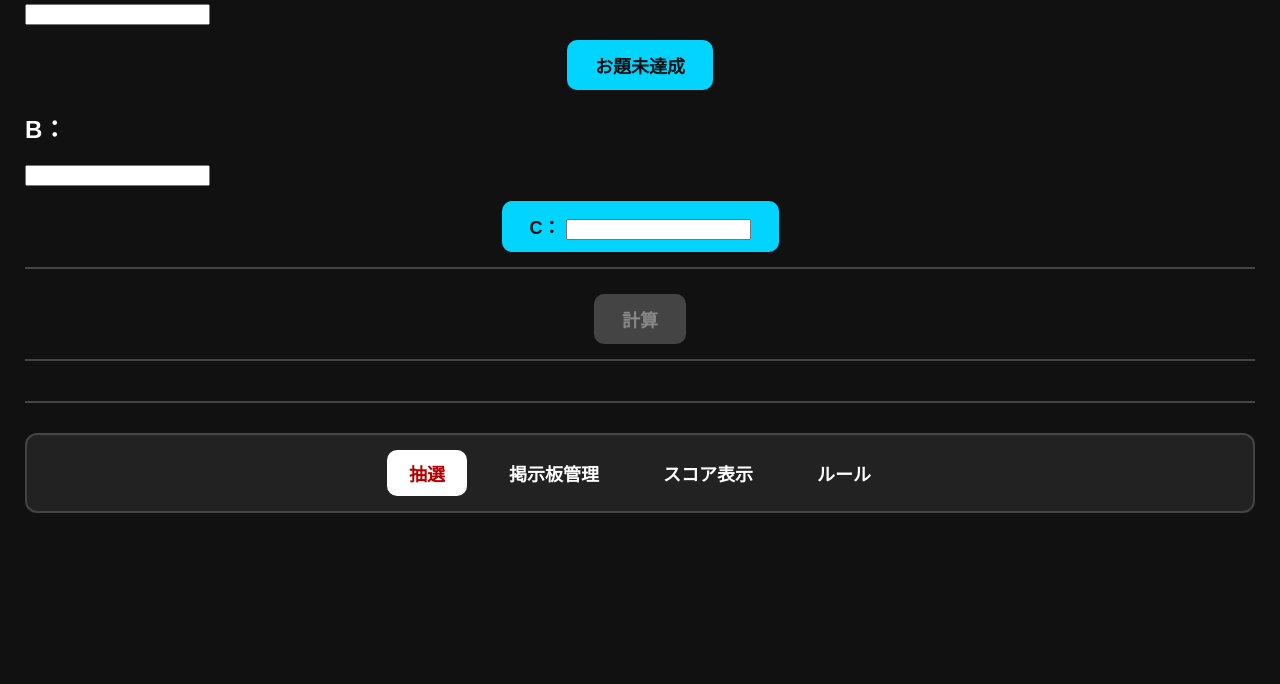
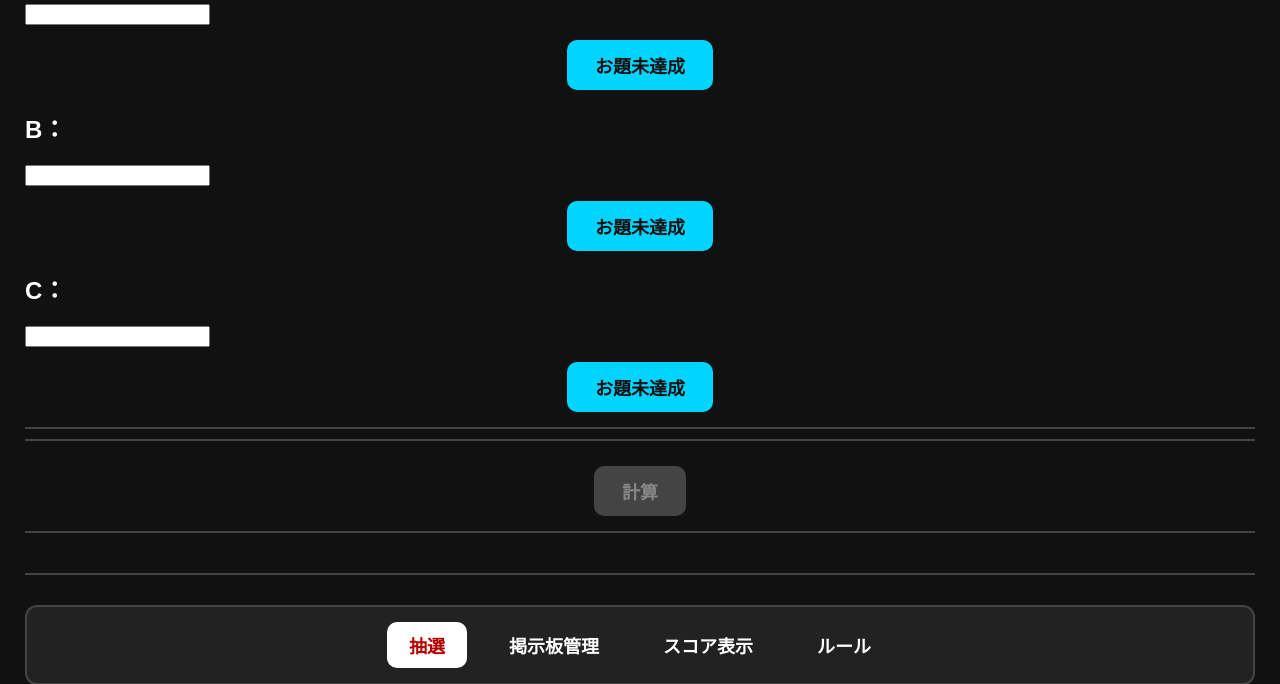
Before and after one commit to KrasnayaPloshchad2718/BowlingWeb, a Flask app: page /client in a window 1280 px wide. Shown: the part 354-1038 px from the top of the page. Before the commit the page ends 867 px from the top, so only its background shows below. Run offline with Flask 3, Linux system fonts and the light colour scheme; the visitor is signed in with stand-in values (Sample User, id 1).

Commit message:
Update client.html

```diff
--- a/templates/client.html
+++ b/templates/client.html
@@ -37,19 +37,19 @@
     <div>
         <h2 id="A">A：</h2>
         <input id="scoreA" type="number">
-        <button id="IsNotAchievedA">お題未達成</button>
+        <button id="IsNotAchievedA" class="toggle-btn">お題未達成</button>
     </div>
 
     <div>
         <h2 id="B">B：</h2>
         <input id="scoreB" type="number">
-        <button id="IsNotAchievedB>お題未達成</button>
+        <button id="IsNotAchievedB" class="toggle-btn">お題未達成</button>
     </div>
 
     <div>
         <h2 id="C">C：</h2>
         <input id="scoreC" type="number">
-        <button id="IsNotAchievedC>お題未達成</button>
+        <button id="IsNotAchievedC" class="toggle-btn">お題未達成</button>
     </div>
 
     <hr>
```
